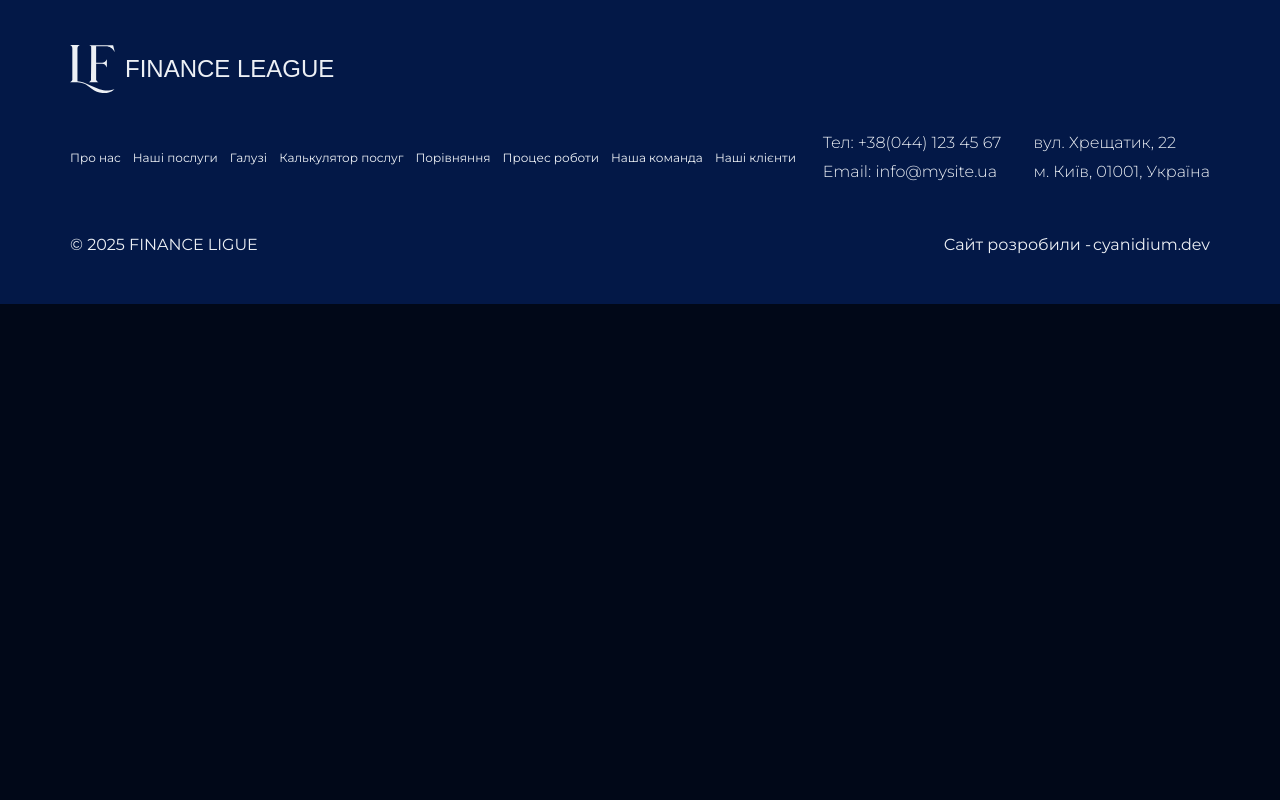
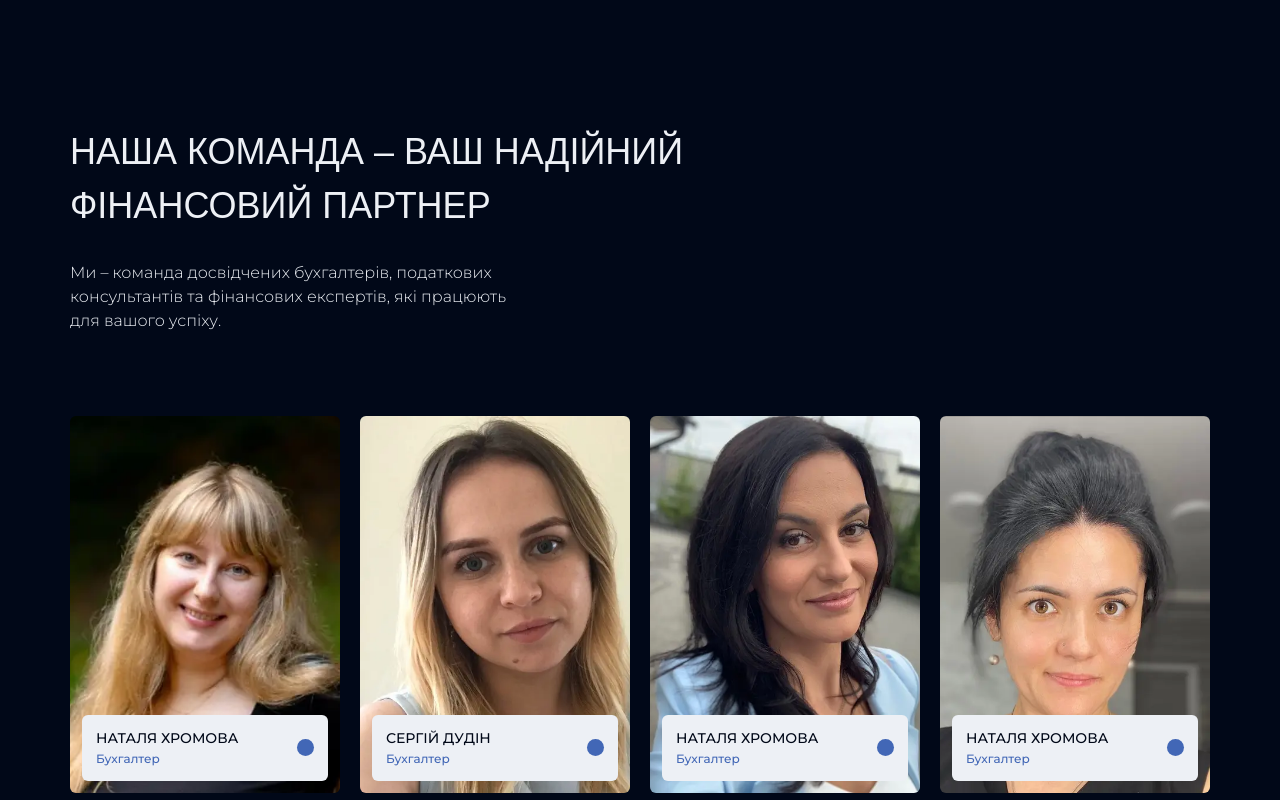
Before and after one commit to cyanidium-dev/liga-finance, a Next.js app: page /en in a window 1280 px wide. Shown: the part 7520-8320 px from the top of the page. Before the commit the page ends 7824 px from the top, so only its background shows below. Built offline with nearby package versions, Linux system fonts and the light colour scheme; a web font is replaced by a local one.

Commit message:
added team list

```diff
--- a/src/components/homepage/team/Team.tsx
+++ b/src/components/homepage/team/Team.tsx
@@ -1,7 +1,18 @@
+import { useTranslations } from "next-intl";
+import TeamList from "./TeamList";
+
 export default function Team() {
+  const t = useTranslations("homePage.team");
   return (
-    <section id="team" className="scroll-mt-12">
-      Team
+    <section
+      id="team"
+      className="container max-w-[1920px] scroll-mt-12 py-[100px] xl:py-[180px]"
+    >
+      <h2 className="max-w-[758px] mb-6 xl:mb-7 font-prosto text-20reg xl:text-36reg uppercase">
+        {t("title")}
+      </h2>
+      <p className="max-w-[442px] mb-[53px] xl:mb-[83px]">{t("description")}</p>
+      <TeamList />
     </section>
   );
 }
--- /dev/null
+++ b/src/components/homepage/team/TeamList.tsx
@@ -0,0 +1,35 @@
+import { useTranslations } from "next-intl";
+import Teammate from "./Teammate";
+
+export default function TeamList() {
+  const t = useTranslations("homePage.team");
+
+  const teamList = [
+    { name: t("first.name"), role: t("first.role"), photo: "ohrin" },
+    { name: t("second.name"), role: t("second.role"), photo: "bilyk" },
+    { name: t("third.name"), role: t("third.role"), photo: "zvozda" },
+    { name: t("fourth.name"), role: t("fourth.role"), photo: "kotova" },
+  ];
+
+  return (
+    <div className="flex justify-center">
+      <ul className="flex flex-wrap gap-3 xl:gap-5 w-full max-w-[511px] lg:max-w-[1560px]">
+        {teamList.map((teammate, idx) => (
+          <Teammate
+            key={idx}
+            teammate={teammate}
+            className={
+              idx === 0
+                ? "scale-[140%] object-right"
+                : idx === 3
+                ? " object-right-bottom"
+                : idx === 1
+                ? "object-left"
+                : "object-center"
+            }
+          />
+        ))}
+      </ul>
+    </div>
+  );
+}
--- /dev/null
+++ b/src/components/homepage/team/Teammate.tsx
@@ -0,0 +1,37 @@
+import Image from "next/image";
+
+interface TeammateProps {
+  teammate: {
+    name: string;
+    role: string;
+    photo: string;
+  };
+  className: string;
+}
+
+export default function Teammate({ teammate, className }: TeammateProps) {
+  const { name, role, photo } = teammate;
+
+  return (
+    <li className="relative flex flex-col justify-end w-[calc(50%-6px)] lg:w-[calc(25%-9px)] xl:w-[calc(25%-15px)] aspect-[149/208] h-auto max-w-[250px] lg:max-w-[375px] p-3 rounded-[6px] overflow-hidden">
+      <Image
+        src={`/images/team/${photo}.webp`}
+        alt={photo}
+        width={640}
+        height={640}
+        className={`absolute top-0 left-0 -z-10 w-full h-full object-cover ${className}`}
+      />
+      <div className="tab:flex items-center justify-between p-2 xl:py-4 xl:px-[14px] mt-auto rounded-[6px] bg-white">
+        <div>
+          <p className="mb-[6px] xl:mb-2 text-10med xl:text-14med uppercase text-black leading-none">
+            {name}
+          </p>
+          <p className="text-8med xl:text-12med text-blue leading-none">
+            {role}
+          </p>
+        </div>
+        <div className="hidden tab:block size-[17px] rounded-full bg-blue"></div>
+      </div>
+    </li>
+  );
+}
```
